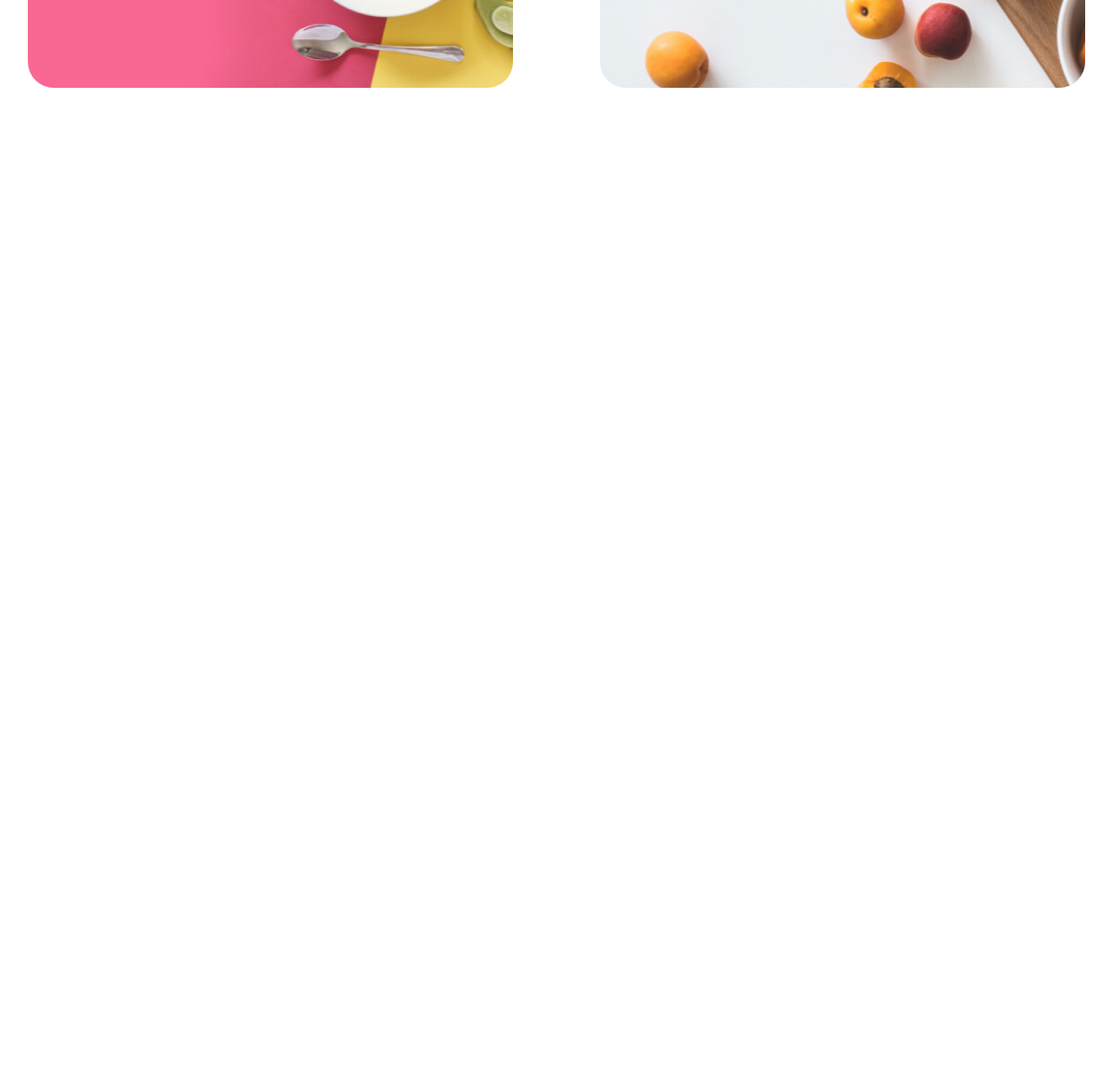
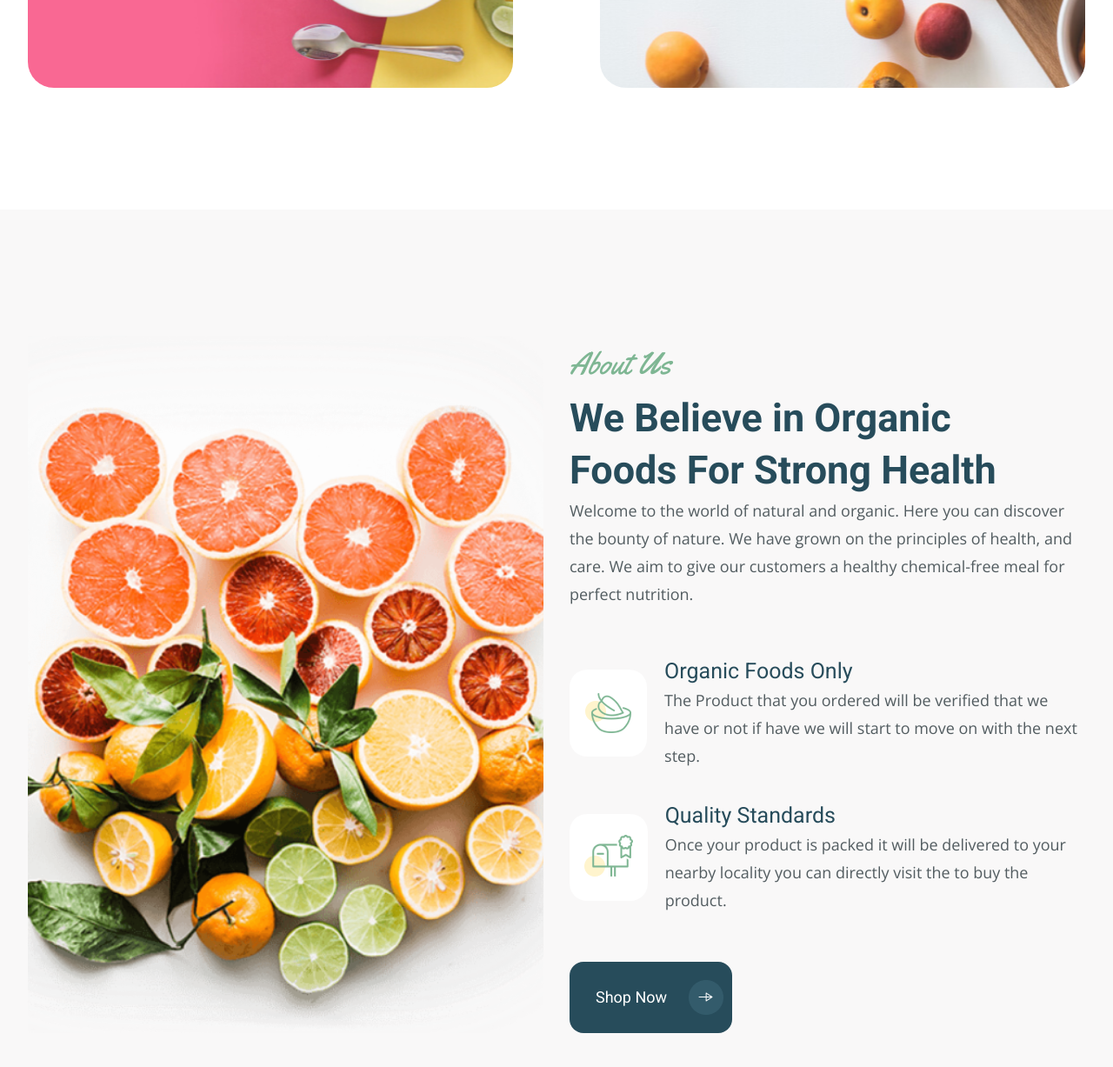
Before and after one commit to Andrew-Pykhalov/Exam_organick, a plain HTML site: page index.html in a window 1280 px wide. Shown: the part 1515-2742 px from the top of the page at 87% size. Before the commit the page ends 1756 px from the top, so only its background shows below. Drawn offline with nearby package versions, Linux system fonts and the light colour scheme.

Commit message:
about is done

```diff
--- a/index.html
+++ b/index.html
@@ -72,7 +72,33 @@
         <section class="about">
             <div class="container">
 
-
+                <div class="about__content">
+                    <div class="about__left"></div>
+                    <div class="about__right">
+                        <div class="about__desc">
+                            <h3 class="about__header1">About Us</h3>
+                            <h2 class="about__header2">We Believe in Organic </br> Foods For Strong Health</h2>
+                            <p class="about__text">Welcome to the world of natural and organic. Here you can discover the bounty of nature. We have grown on the principles of health, and care. We aim to give our customers a healthy chemical-free meal for perfect nutrition.</p>
+                        </div>
+                        <div class="about__adv_types">
+                            <div class="about__adv">
+                                <span class="about__adv_ico1"></span>
+                                <div class="about__adv_desc">
+                                    <h3 class="about__adv_header">Organic Foods Only</h3>
+                                    <p class="about__text">The Product that you ordered will be verified that we have or not if have we will start to move on with the next step.</p>
+                                </div>
+                            </div>
+                            <div class="about__adv">
+                                <span class="about__adv_ico2"></span>
+                                <div class="about__adv_desc">
+                                    <h3 class="about__adv_header">Quality Standards</h3>
+                                    <p class="about__text">Once your product is packed it will be delivered to your nearby locality you can directly visit the to buy the product.</p>
+                                </div>
+                            </div>
+                        </div>
+                        <button class="btn btn-about">Shop Now</button>
+                    </div>
+                </div>
 
             </div>
         </section>
--- a/styles/styles.css
+++ b/styles/styles.css
@@ -120,7 +120,8 @@ ul {
 
 .promo__header_1,
 .proposal__header1,
-.proposal__header3 {
+.proposal__header3,
+.about__header1 {
     font-family: "Yellowtail", sans-serif;
     font-weight: normal;
     font-size: 36px;
@@ -215,3 +216,104 @@ ul {
 .proposal__header4 {
     color: #274C5B;
 }
+
+.about {
+    background-color: #F9F8F8;
+}
+
+.about__content {
+    padding: 145px 0;
+
+    display: flex;
+    gap: 30px;
+}
+
+.about__left,
+.about__right {
+    width: 50%;
+}
+
+.about__left {
+    background-image: url("/images/about_main_img.png");
+    background-size: cover;
+    background-repeat: no-repeat;
+    background-position: center;
+}
+
+.about__right {
+    display: flex;
+    flex-direction: column;
+    align-items: flex-start;
+    gap: 55px;
+}
+
+.about__header2 {
+    font-family: "Roboto", sans-serif;
+    font-size: 45px;
+    line-height: 60px;
+    color: #274C5B;
+}
+
+.about__text {
+    font-family: "Open Sans", sans-serif;
+    font-size: 18px;
+    line-height: 32px;
+    color: #525C60;
+}
+
+.about__adv_types {
+    display: flex;
+    flex-direction: column;
+    gap: 35px;
+}
+
+.about__adv {
+    display: flex;
+    align-items: center;
+    gap: 20px;
+}
+
+.about__adv_ico1,
+.about__adv_ico2 {
+    display: inline-block;
+
+    width: 30%;
+    height: 100px;
+
+    background-color: #fff;
+
+    border-radius: 20px;
+}
+
+.about__adv_ico1 {
+    background-image: url("/images/about_bowl_ico.png");
+    background-repeat: no-repeat;
+    background-size: auto;
+    background-position: center;
+}
+
+.about__adv_ico2 {
+    background-image: url("/images/about_post_ico.png");
+    background-repeat: no-repeat;
+    background-size: auto;
+    background-position: center;
+}
+
+.about__adv_header {
+    font-family: "Roboto", sans-serif;
+    font-weight: normal;
+    font-size: 25px;
+    line-height: 35px;
+    color: #274C5B;
+}
+
+.about__adv_desc {
+    /* display: flex;
+    flex-direction: column; */
+}
+
+.btn-about {
+    color: #fff;
+
+    background-color: #274C5B;
+}
```
